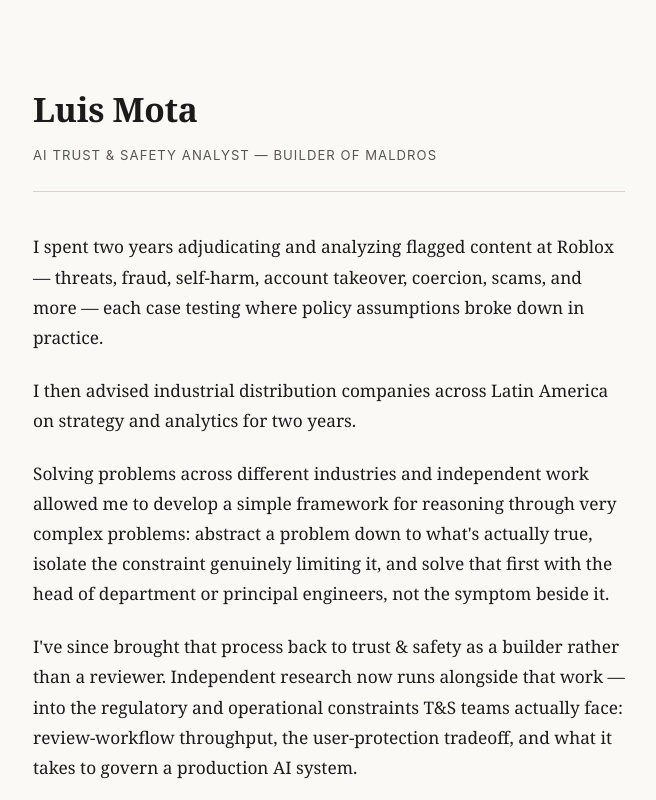
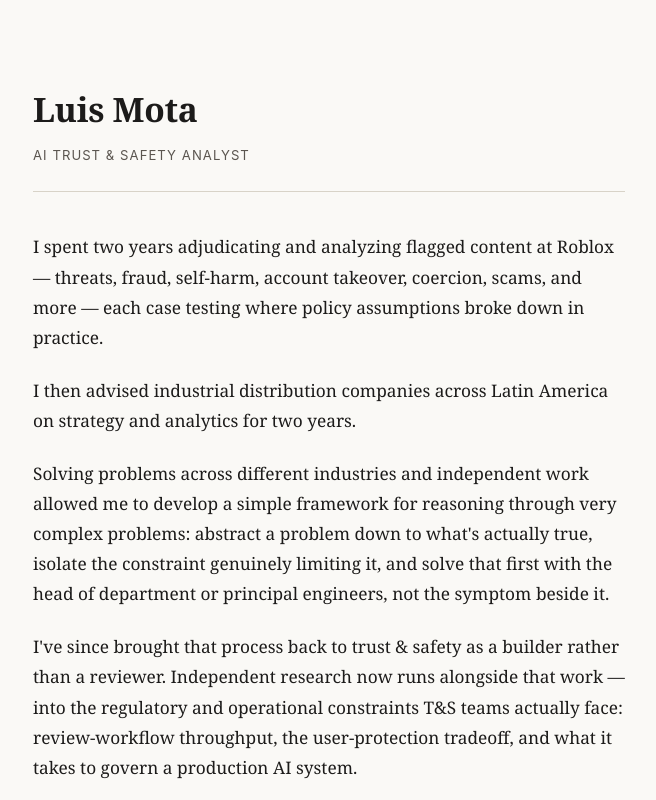
Before and after one commit to l-mota/maldros-analytics-system, a plain HTML site: page index.html in a window 1280 px wide. Shown: the top 800 px of the page, without its empty margins (311-967 px from the left). Drawn offline with Linux system fonts and the light colour scheme.

Commit message:
Update index.html

```diff
--- a/index.html
+++ b/index.html
@@ -112,7 +112,7 @@
 <div class="wrap">
   <header>
     <h1>Luis Mota</h1>
-    <p class="role">AI Trust &amp; Safety Analyst — Builder of Maldros</p>
+    <p class="role">AI Trust &amp; Safety Analyst</p>
     <hr>
   </header>
 
```
